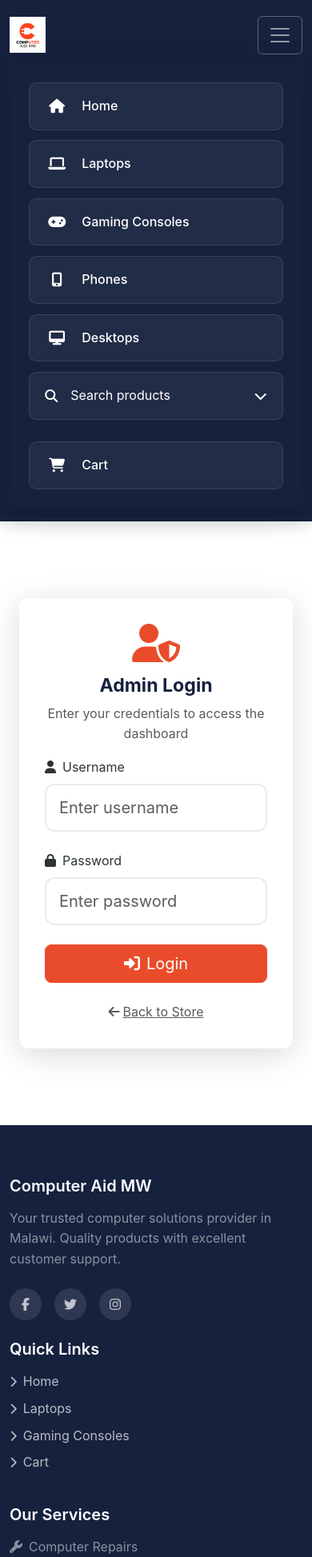
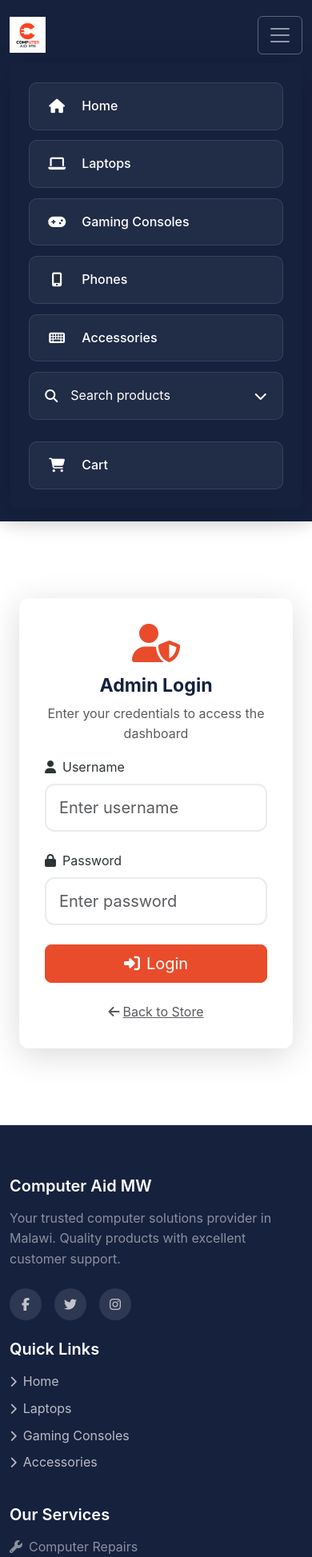
Before and after one commit to CedricNgendahimana/product-showcase, a Flask app: page /admin/login in a window 390 px wide, after a click that opens the changed part. Shown: the top 1947 px of the page at 80% size. Run offline with Flask 3, Linux system fonts and the light colour scheme.

Commit message:
Fix navbar routes, responsive search, cart badge, footer

```diff
--- a/templates/base.html
+++ b/templates/base.html
@@ -336,16 +336,18 @@
         }
 
         /* ===== HERO SECTION ===== */
+        /* IMPORTANT: Ensure hero section fills the top area without white space */
         .hero-section {
             background: linear-gradient(135deg, var(--secondary-color) 0%, #16213e 100%);
             color: var(--white);
-            padding: 120px 0 80px;
+            padding: 0 !important; /* Remove any padding that creates white space */
             position: relative;
             overflow: hidden;
-            margin-top: 0;
+            margin-top: 0 !important;
             min-height: 85vh;
             display: flex;
             align-items: center;
+            width: 100%;
         }
 
         .hero-section::before {
@@ -361,6 +363,9 @@
         .hero-content {
             position: relative;
             z-index: 1;
+            padding: 120px 0 80px; /* Add padding inside the content instead */
+            width: 100%;
+            text-align: center;
         }
 
         .hero-title {
@@ -381,6 +386,8 @@
             margin-bottom: 2rem;
             font-weight: 300;
             max-width: 600px;
+            margin-left: auto;
+            margin-right: auto;
         }
 
         .hero-btn {
@@ -528,9 +535,16 @@
             padding-top: 0 !important;
         }
 
-        /* Ensure content starts right after navbar */
+        /* Ensure content starts right after navbar - NO WHITE SPACE */
         .navbar + * {
             margin-top: 0 !important;
+        }
+
+        /* Container override for hero section to remove side margins */
+        .hero-section .container {
+            padding-left: 0 !important;
+            padding-right: 0 !important;
+            max-width: 100% !important;
         }
     </style>
 </head>
@@ -582,10 +596,11 @@
                                 <span>Phones</span>
                             </a>
                         </li>
+                        <!-- CHANGED: Desktop changed to Accessories -->
                         <li class="nav-item">
-                            <a class="nav-link" href="{{ url_for('category_page', category='desktops') }}">
-                                <i class="fas fa-desktop"></i>
-                                <span>Desktops</span>
+                            <a class="nav-link" href="{{ url_for('category_page', category='accessories') }}">
+                                <i class="fas fa-keyboard"></i> <!-- Changed icon -->
+                                <span>Accessories</span> <!-- Changed text -->
                             </a>
                         </li>
                     </ul>
@@ -636,9 +651,10 @@
                         <i class="fas fa-mobile-alt"></i>
                         <span>Phones</span>
                     </a>
-                    <a href="{{ url_for('category_page', category='desktops') }}" class="mobile-item">
-                        <i class="fas fa-desktop"></i>
-                        <span>Desktops</span>
+                    <!-- CHANGED: Desktop changed to Accessories -->
+                    <a href="{{ url_for('category_page', category='accessories') }}" class="mobile-item">
+                        <i class="fas fa-keyboard"></i> <!-- Changed icon -->
+                        <span>Accessories</span> <!-- Changed text -->
                     </a>
 
                     <!-- Mobile Search -->
@@ -697,7 +713,6 @@
             {% endif %}
         {% endwith %}
 
-
         <!-- Page Content -->
         <div class="container py-5">
             {% block content %}{% endblock %}
@@ -746,9 +761,10 @@
                                 <i class="fas fa-chevron-right small me-2"></i>Gaming Consoles
                             </a>
                         </li>
+                        <!-- CHANGED: Updated footer link -->
                         <li class="mb-2">
-                            <a href="{{ url_for('view_cart') }}" class="footer-link">
-                                <i class="fas fa-chevron-right small me-2"></i>Cart
+                            <a href="{{ url_for('category_page', category='accessories') }}" class="footer-link">
+                                <i class="fas fa-chevron-right small me-2"></i>Accessories
                             </a>
                         </li>
                     </ul>
@@ -771,8 +787,6 @@
                         <li class="mb-2">
                             <span class="text-white-50">
                                 <i class="fas fa-shield-alt me-2"></i>Virus Removal
-                            </span>
-                        </li>
                             </span>
                         </li>
                     </ul>
```
